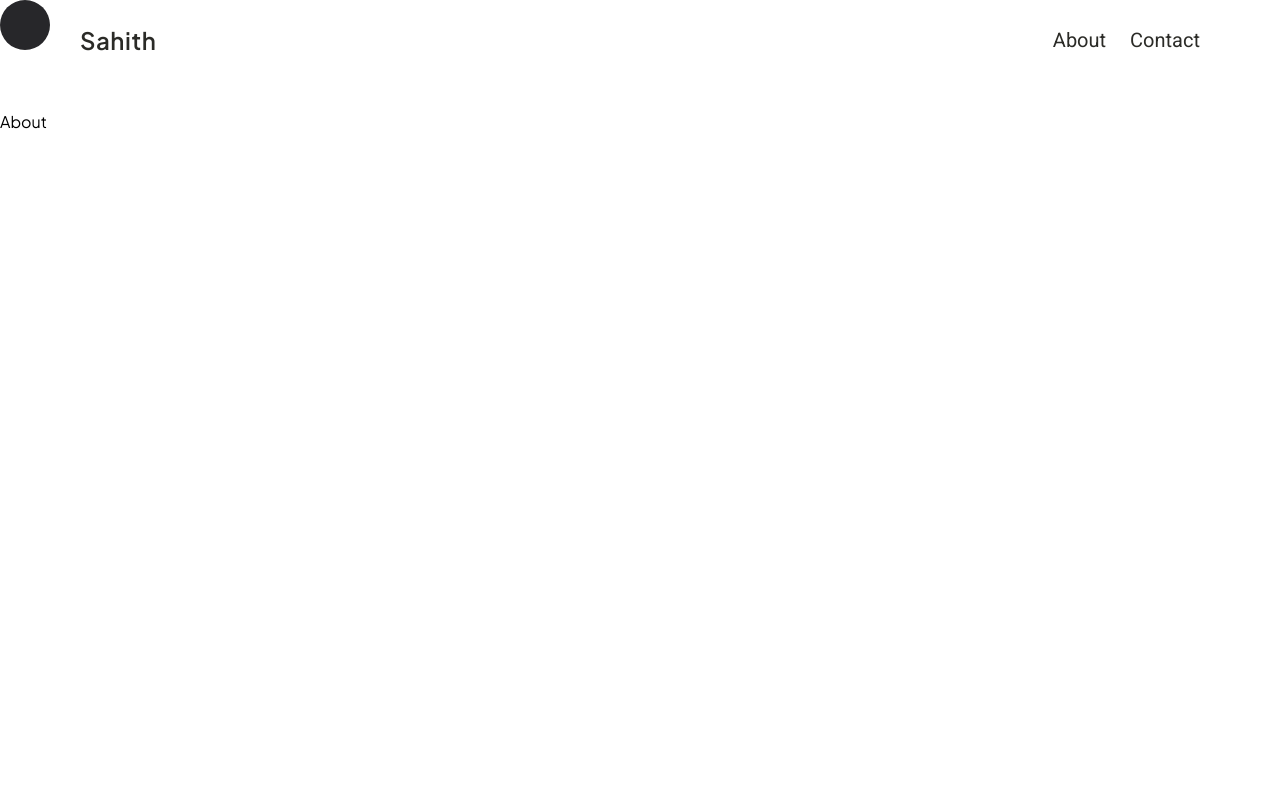
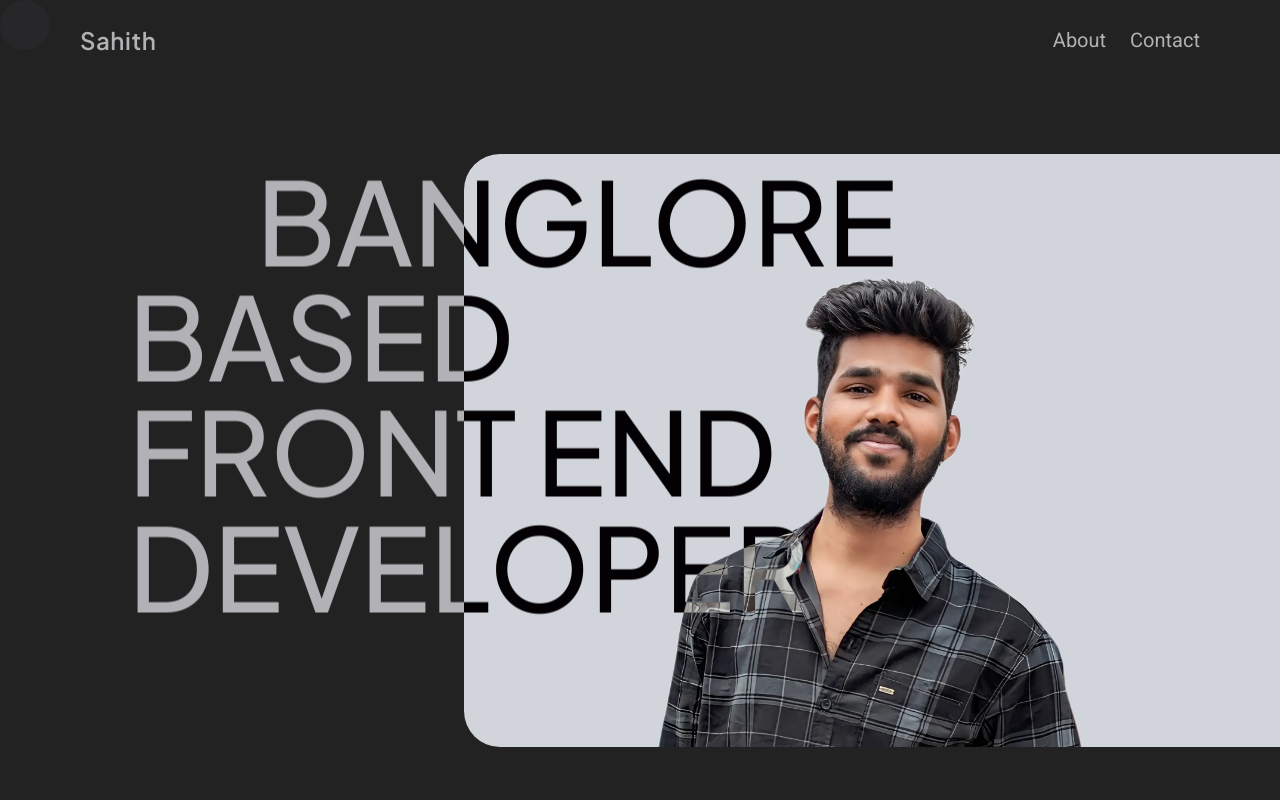
Before and after one commit to Dare-devil-23/portfolio-2.0, a Next.js app: page /about in a window 1280 px wide. Shown: the top 800 px of the page. Built offline with nearby package versions, Linux system fonts and the light colour scheme.

Commit message:
update about page

```diff
--- a/src/components/common/layout/index.tsx
+++ b/src/components/common/layout/index.tsx
@@ -13,11 +13,21 @@ const Layout: React.FC<LayoutProps> = (props: LayoutProps) => {
     const router = useRouter();
     const stickyElement = useRef<HTMLDivElement | null>(null);
 
+    const getBg = () => {
+        if(router.pathname === '/contact') {
+            return 'bg-black';
+        } else if(router.pathname === '/about') {
+            return 'bg-[#222]';
+        }
+
+        return 'bg-white';
+    }
+
     return (
         <main>
             <NavBar ref={stickyElement} />
             <StickyCursor stickyElement={stickyElement} />
-            <section className={`min-h-[100dvh] pt-[60px] lg:pt-[110px] ${router.route === "/contact" ? "bg-black" :"bg-white"} transition-colors delay-[2s] duration-700`}>
+            <section className={`min-h-[100dvh] pt-[60px] lg:pt-[110px] ${getBg()} transition-colors delay-[2s] duration-700`}>
                 {children}
             </section>
             <Footer />
--- a/src/components/homeSection/index.tsx
+++ b/src/components/homeSection/index.tsx
@@ -1,9 +1,13 @@
 import React, { useRef, useEffect, useState } from 'react';
 import { useTransform, useScroll, motion, useAnimation } from 'framer-motion';
 
-const heroPhrase = "a front end  developer  who loves  design";
+interface Props {
+    heroPhrase: string;
+}
 
-const HomeSection: React.FC = () => {
+const HomeSection: React.FC<Props> = (props: Props) => {
+
+    const { heroPhrase } = props;
     const container = useRef(null);
     const controls = useAnimation();
     const [isTransitionComplete, setIsTransitionComplete] = useState(false);
--- a/src/pages/about/index.tsx
+++ b/src/pages/about/index.tsx
@@ -1,10 +1,11 @@
 import PageTransition from '@/components/common/pageTransition'
+import HomeSection from '@/components/homeSection'
 import React from 'react'
 
 const About: React.FC = () => {
   return (
     <PageTransition>
-      About
+      <HomeSection heroPhrase="Banglore  based  front end  developer" />
     </PageTransition>
   )
 }
--- a/src/pages/index.tsx
+++ b/src/pages/index.tsx
@@ -6,7 +6,7 @@ import ProjectSection from '@/components/projectSection';
 const Home: React.FC = () => {
   return (
     <PageTransition>
-      <HomeSection />
+      <HomeSection heroPhrase="a front end  developer  who loves  design"/>
       <ProjectSection />
     </PageTransition>
   )
```
Also changed, not shown: src/pages/contact/index.tsx (+0 -48 lines).
